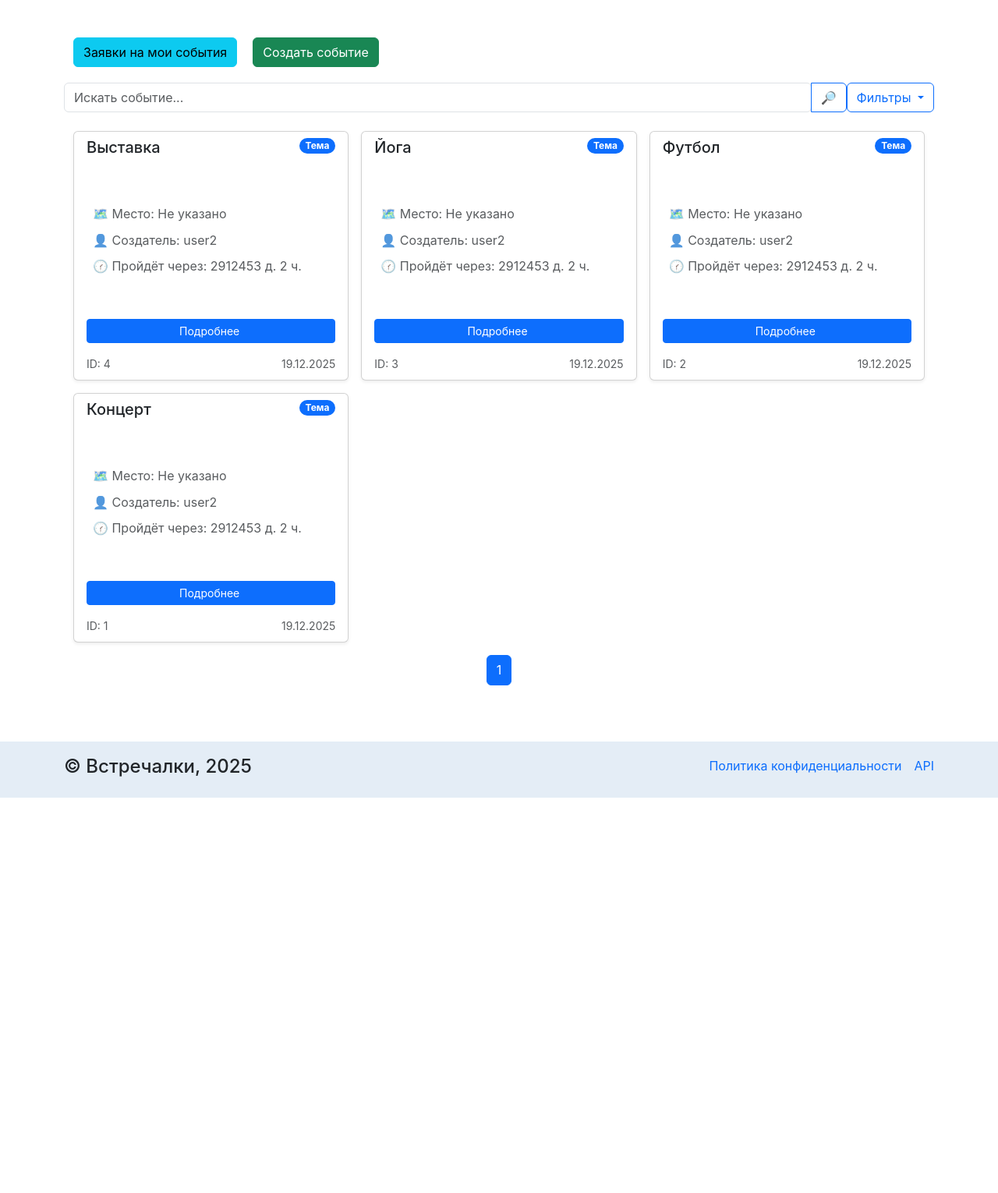
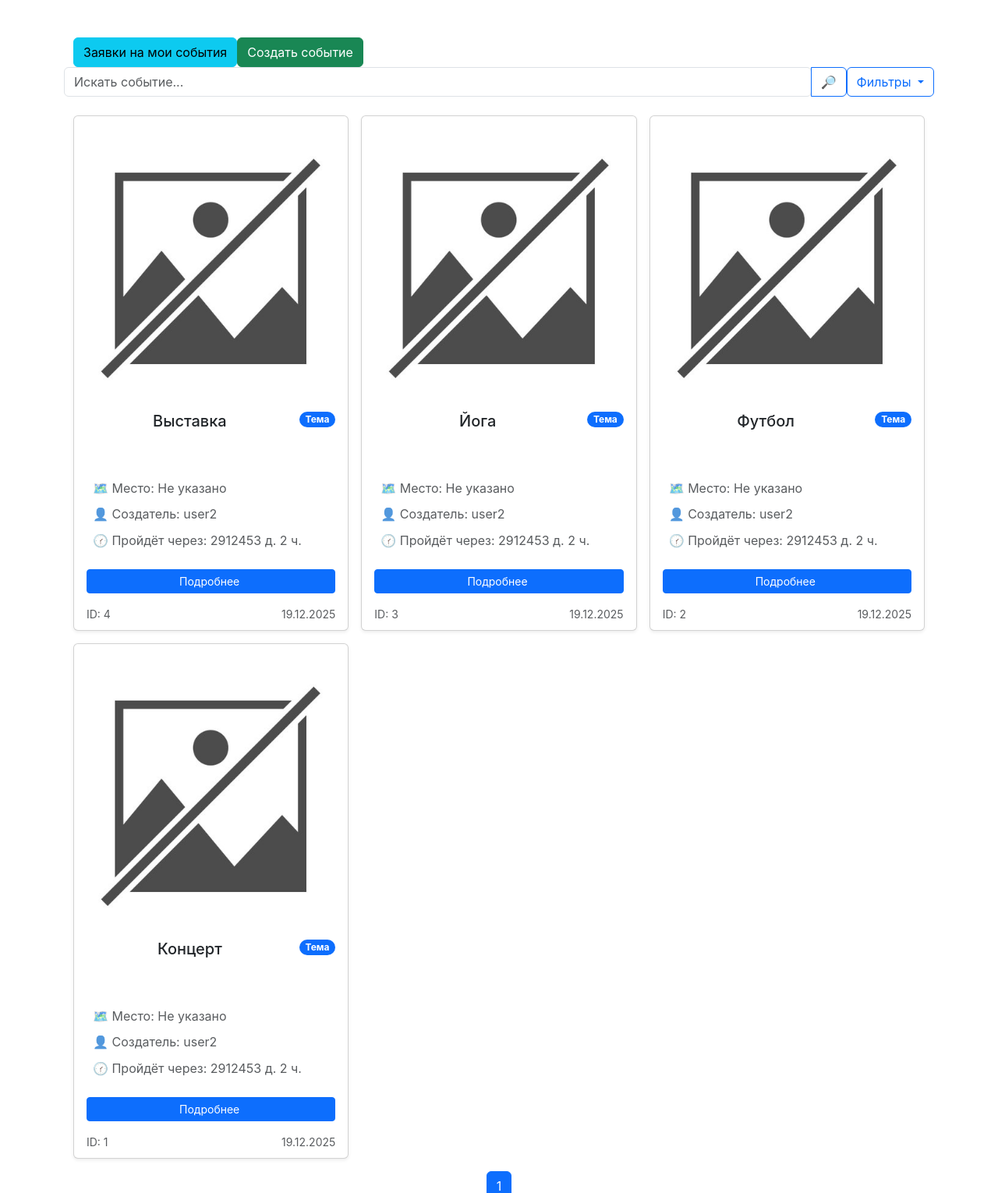
Before and after one commit to Mirvitik/randoccasion, a Django app: page /ru/events/ in a window 1280 px wide. Shown: the part 179-1709 px from the top of the page at 78% size. Before the commit the page ends 1202 px from the top, so only its background shows below. Run offline with Django 5.2, Linux system fonts and the light colour scheme; a user stored in the database is signed in; data comes from the database, SQL or seed files in the repository; some libraries are stand-ins or nearby versions.

Commit message:
FIXED: some mistakes

```diff
--- a/randoccasion/templates/events/eventinfo.html
+++ b/randoccasion/templates/events/eventinfo.html
@@ -9,6 +9,11 @@
         <a class="text-decoration-none link-light" href="{% url "events:all_events" %}">{% translate "К списку событий" %}</a>
     </button>
 </div>
+{% if event.get_image_300x300.url %}
+<img style="margin-top: 20px" src="{{event.get_image_300x300.url}}">
+{% else %}
+<img style="margin-top: 20px" width="300" height="300" src="{% static 'img/noimage.jpg' %}">
+{% endif %}
 <div class="container py-4">
     <strong>{{event.name}}</strong>
     <div>{{event.topic}}</div>
--- a/randoccasion/templates/events/events.html
+++ b/randoccasion/templates/events/events.html
@@ -5,12 +5,12 @@
 {% block content %}
 <script src="https://api-maps.yandex.ru/2.1/?apikey={{ymaps_api}}&lang=ru_RU" type="text/javascript"></script>
 {% if user.is_authenticated %}
-<div class="container d-flex" style="margin-bottom: 20px">
+<div class="container d-flex">
   <a href="{% url 'events:my_events_requests' %}" class="btn btn-info mt-3">
     {% translate "Заявки на мои события" %}
   </a>
 
-    <a href="{% url 'events:create_event' %}" class="btn btn-success mt-3" style="margin-left: 20px">
+    <a href="{% url 'events:create_event' %}" class="btn btn-success mt-3">
       {% translate "Создать событие" %}
     </a>
 </div>
@@ -32,7 +32,7 @@
       <button class="btn btn-outline-primary dropdown-toggle" type="button" id="filterDropdown" data-bs-toggle="dropdown" aria-expanded="false">
         {% translate "Фильтры" %}
       </button>
-      <div class="dropdown-menu dropdown-menu-end p-3" aria-labelledby="filterDropdown" style="min-width: 320px;">
+      <div class="dropdown-menu dropdown-menu-end p-3" aria-labelledby="filterDropdown">
         <form action="{% url "events:all_events" %}" method="get" onclick="event.stopPropagation()">
           {% if request.GET.q %}
             <input type="hidden" name="q" value="{{ request.GET.q }}">
--- a/randoccasion/templates/events/my_events.html
+++ b/randoccasion/templates/events/my_events.html
@@ -19,12 +19,10 @@
     <form class="d-flex" role="search" action="{% url 'events:my_events' %}" method="get">
     <div class="card mb-4">
         <div class="card-body">
-            <!-- Скрытые поля для сохранения текущих параметров -->
             <input type="hidden" name="type" value="{{ current_type }}">
             <input type="hidden" name="status" id="statusField" value="{{ current_status }}">
             <input type="hidden" name="sort_by" id="sortByField" value="{{ current_sort }}">
 
-            <!-- Табы (они теперь обновляют скрытые поля через JS) -->
             <ul class="nav nav-tabs mb-3">
                 <li class="nav-item">
                     <button type="button"
--- a/randoccasion/templates/includes/event_card.html
+++ b/randoccasion/templates/includes/event_card.html
@@ -1,8 +1,14 @@
 {% load i18n static l10n %}
 <div class="col-12 col-md-6 col-lg-4">
     <div class="card h-100 shadow-sm event-card">
+        {% if event.get_image_300x300.url %}
+        <img style="margin-top: 20px" src="{{event.get_image_300x300.url}}">
+        {% else %}
+        <img style="margin-top: 20px" src="{% static 'img/noimage.jpg' %}">
+        {% endif %}
         <div class="card-header bg-transparent border-bottom-0 pb-0">
             <div class="d-flex justify-content-between align-items-start">
+                <br>
                 <h5 class="card-title mb-1 text-truncate pe-2" title="{{event.name}}">{{event.name}}</h5>
                 <span class="badge bg-primary rounded-pill flex-shrink-0">{% translate "Тема" %}</span>
             </div>
```
Also changed, not shown: randoccasion/users/views.py (+4 -4 lines), randoccasion/static_dev/img/noimage.jpg (added).
